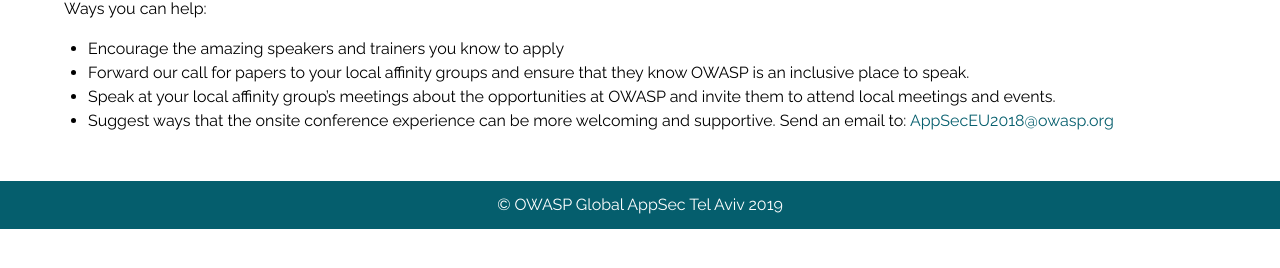
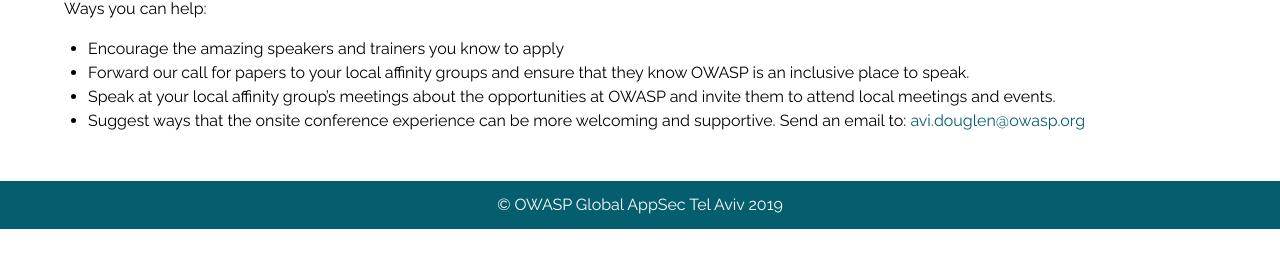
Before and after one commit to OWASP/AppSecTLV2019, a Jekyll site: the page built from about/diversity-statement.md, in a window 1280 px wide. Shown: the part 613-881 px from the top of the page. Built offline with Jekyll 4.4.1, drawn with Linux system fonts in a browser that asks for light colours.

Commit message:
Update diversity-statement.md

```diff
--- a/about/diversity-statement.md
+++ b/about/diversity-statement.md
@@ -11,4 +11,4 @@
 * Encourage the amazing speakers and trainers you know to apply
 * Forward our call for papers to your local affinity groups and ensure that they know OWASP is an inclusive place to speak.
 * Speak at your local affinity group’s meetings about the opportunities at OWASP and invite them to attend local meetings and events.
-* Suggest ways that the onsite conference experience can be more welcoming and supportive. Send an email to: [AppSecEU2018@owasp.org](mailto:AppSecEU2018@owasp.org)
+* Suggest ways that the onsite conference experience can be more welcoming and supportive. Send an email to: [avi.douglen@owasp.org](mailto:avi.douglen@owasp.org)
```
